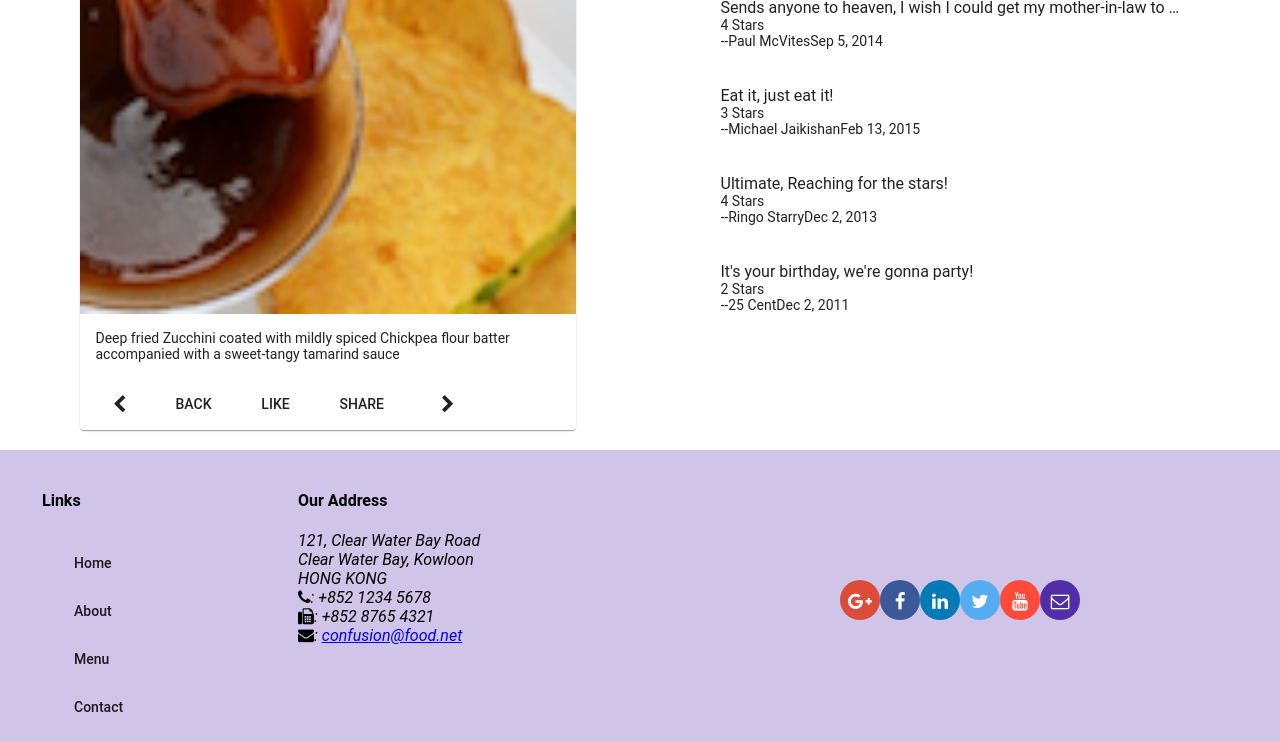
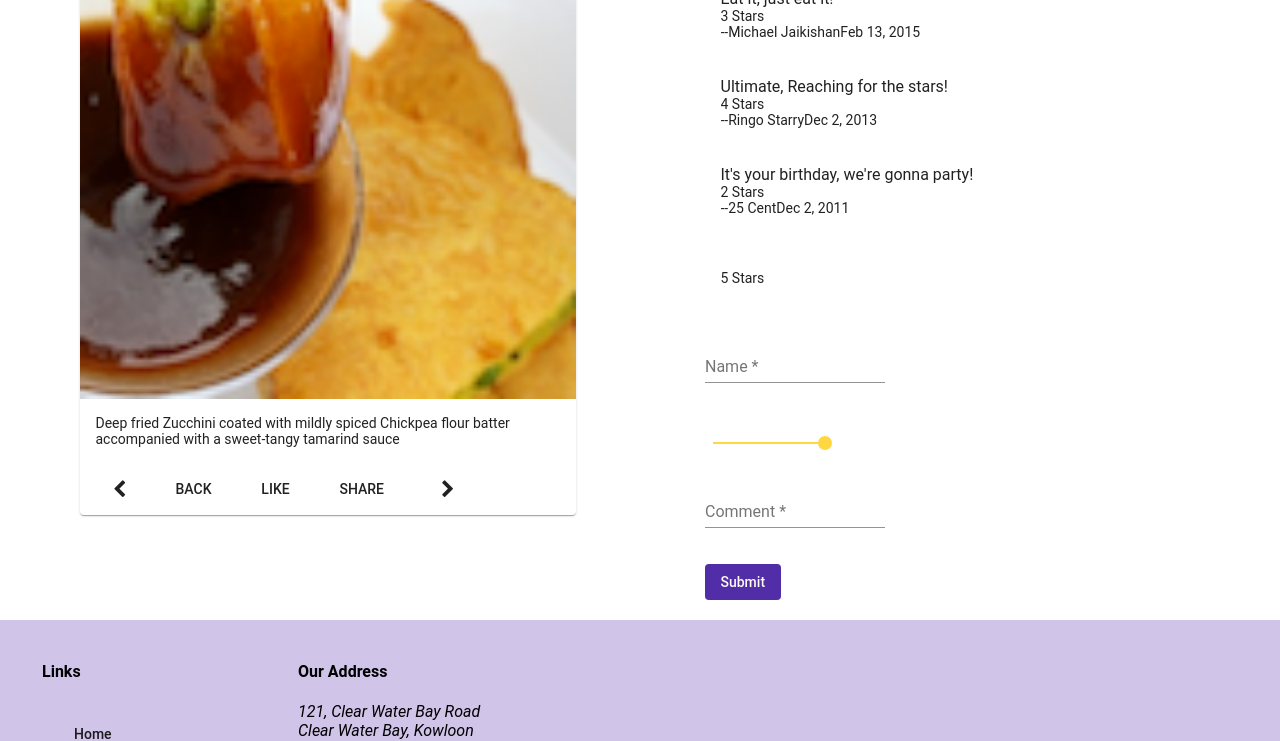
Before and after one commit to Alexandrazhao/webpage-Angular, an Angular app: page /dishdetail/1 in a window 1280 px wide. Shown: the part 632-1373 px from the top of the page. Built offline with nearby package versions, Linux system fonts and the light colour scheme.

Commit message:
Assignment 3 done

```diff
--- a/src/app/app.module.ts
+++ b/src/app/app.module.ts
@@ -12,6 +12,7 @@
 import { MatInputModule } from '@angular/material/input';
 import { MatCheckboxModule } from '@angular/material/checkbox';
 import { MatSelectModule } from '@angular/material/select';
+import { MatSliderModule } from '@angular/material/slider';
 import { MatSlideToggleModule } from '@angular/material/slide-toggle';
 import { MatProgressSpinnerModule } from '@angular/material/progress-spinner';
 import { FormsModule } from '@angular/forms';
@@ -68,6 +69,7 @@
     MatCheckboxModule,
     MatSelectModule,
     MatSlideToggleModule,
+    MatSliderModule,
     MatProgressSpinnerModule
   ],
   providers: [
--- a/src/app/dishdetail/dishdetail.component.html
+++ b/src/app/dishdetail/dishdetail.component.html
@@ -49,7 +49,40 @@
             </p>
 
         </mat-list-item>
+        <mat-list-item>
+            <p mat-line ><span [hidden]="!commentForm.valid">{{ commentForm.value.comment}}</span></p>
+            <p mat-line><span>{{ commentForm.value.rating}} Stars</span></p>
+            <p mat-line><span [hidden]="!commentForm.valid">--{{ commentForm.value.author}}</span></p>
+        </mat-list-item>
     </mat-list>
+
+    <!--p mat-line>
+        <span>{{ commentForm.status | json}}</span>>
+    </p-->
+    <!--p mat-line><span>{{ commentForm.value | json }}</span>></p-->
+
+
+    <form novalidate [formGroup]="commentForm" #cform="ngForm" (ngSubmit)="onSubmit()">
+        <p>
+            <mat-form-field class="half-width">
+                <input matInput formControlName="author" placeholder="Name" type="text" required>
+                <mat-error *ngIf="formErrors.author">{{formErrors.author}}</mat-error>
+                <!--mat-error *ngIf="commentForm.get('author').hasError('required')&& commentForm.get('author').touched">Name is required</mat-error-->
+            </mat-form-field>
+        </p>
+        <p>
+            <mat-slider thumbLabel tickInterval="1" min="1" max="5" step="1" formControlName="rating"></mat-slider>
+        </p>
+        <p>
+            <mat-form-field class="half-width">
+                <input matInput formControlName="comment" placeholder="Comment" type="text" required>
+                <mat-error *ngIf="formErrors.comment">{{formErrors.comment}}</mat-error>
+                <!--mat-error *ngIf="commentForm.get('comment').hasError('required')&& commentForm.get('comment').touched">Comment is required</mat-error-->
+            </mat-form-field>
+        </p>
+        <button type="submit" [disabled]="!commentForm.valid" mat-button class="background-primary text-floral-white">Submit</button>
+
+    </form>
   </div>
 
   <div fxFlex [hidden]="dish">
--- a/src/app/dishdetail/dishdetail.component.ts
+++ b/src/app/dishdetail/dishdetail.component.ts
@@ -1,30 +1,100 @@
-import { Component, OnInit, Input } from '@angular/core';
+import { Component, OnInit, Input, ViewChild } from '@angular/core';
 import { Params, ActivatedRoute } from '@angular/router';
 import { Location } from '@angular/common';
 import { Dish } from '../shared/dish';
 import { DishService } from '../services/dish.service';
 import { switchMap } from 'rxjs/operators';
+import { FormBuilder, FormGroup, Validators } from '@angular/forms';
+import { Comment } from '../shared/comment';
 @Component({
   selector: 'app-dishdetail',
   templateUrl: './dishdetail.component.html',
   styleUrls: ['./dishdetail.component.scss']
 })
 export class DishdetailComponent implements OnInit {
-
+  @ViewChild('cform') commentFormDirective;
   dish :Dish;
   dishIds: string[];
   prev: string;
   next: string;
+  commentForm: FormGroup;
+  comment: Comment;
 
   constructor(private dishservice: DishService,
     private route: ActivatedRoute,
-    private location: Location) { }
+    private location: Location,
+    private cm : FormBuilder) {
+      this.createForm();
+     }
+  formErrors = {
+    'author':'',
+    'rating':'',
+    'comment':''
+  };
+  validationMessages = {
+    'author':{
+      'required': 'Name is required.',
+      'minlength': 'Name must be at least 2 characters long.',
+      'maxlength': 'Name cannot be more than 25 characters long.'
+    },
+    'comment':{
+      'required':'Comment is required.'
+    }
+  }
 
   ngOnInit() {
       this.dishservice.getDishIds()
         .subscribe((dishIds) => this.dishIds = dishIds);
       this.route.params.pipe(switchMap((params: Params)=>this.dishservice.getDish(params['id'])))
         .subscribe(dish => {this.dish = dish; this.setPrevNext(dish.id); });
+  }
+
+  createForm(){
+    this.commentForm = this.cm.group({
+      author:['', [Validators.required, Validators.minLength(2), Validators.maxLength(25)] ],
+      rating: [5, [Validators.required, Validators.pattern]],
+      comment: ['', [Validators.required, Validators.minLength(2)] ],
+    });
+
+    this.commentForm.valueChanges
+      .subscribe(data => this.onValueChanged(data));
+
+    this.onValueChanged();
+
+
+  }
+  onValueChanged(data?: any){
+    if (!this.commentForm){ return; }
+    const form = this.commentForm;
+    for (const field in this.formErrors){
+      if (this.formErrors.hasOwnProperty(field)){
+        //clear previous error (if any)
+        this.formErrors[field] = '';
+        const control = form.get(field);
+        if(control && control.dirty && !control.valid){
+          const messages = this.validationMessages[field];
+          for (const key in control.errors){
+            if(control.errors.hasOwnProperty(key)){
+              this.formErrors[field] += messages[key] + ' ';
+            }
+          }
+        }
+      }
+
+    }
+  }
+  onSubmit(){
+    this.comment = this.commentForm.value;
+    this.comment.date = new Date().toISOString();
+    console.log(this.comment);
+    this.dish.comments.push(this.comment);
+    this.commentForm.reset({
+      author:'',
+      rating:5,
+      comment:''
+    });
+    this.commentFormDirective.resetForm();
+    //this.commentForm.reset();
   }
 
   setPrevNext(dishId: string){
```
